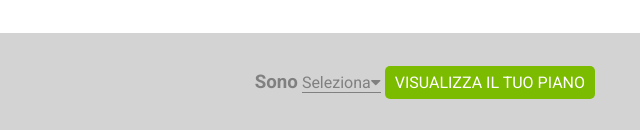
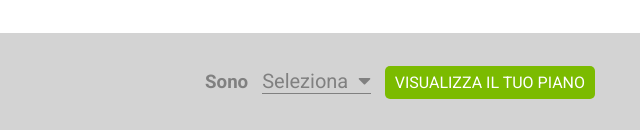
Before and after one commit to ducthang-vu/html-css-fluentify, a plain HTML site: page index.html in a window 1280 px wide. Shown: the part 1764-1894 px from the top of the page, 595-1235 px from the left. Drawn offline with Linux system fonts and the light colour scheme.

Commit message:
Minor fixing

```diff
--- a/css/style.css
+++ b/css/style.css
@@ -216,23 +216,21 @@ h2.big {
 /* FOOTER styles here*/
 footer {
   background: #d3d3d3;
-  padding: 18px 0;
+  padding: 33px 0 18px 0;
 }
 
-.fot-left,
-.fot-right {
-  padding-top: 15px;
-}
 .fot-right {
   text-align: right;
 }
 
 .float-left.w-50.fot-right * {
   display: inline-block;
+  margin-left: 10px;
 }
 
 .box-sel {
   border-bottom: 1px solid gray;
+  font-size: 20px;
 }
 
 #help {
--- a/index.html
+++ b/index.html
@@ -93,7 +93,7 @@
   </main>
   <footer>
     <div class="container clearfix">
-      <div class="float-left w-50 fot-left">
+      <div class="float-left w-50">
         <h2>Struttura un piano</h2>
       </div>
       <div class="float-left w-50 fot-right">
```
